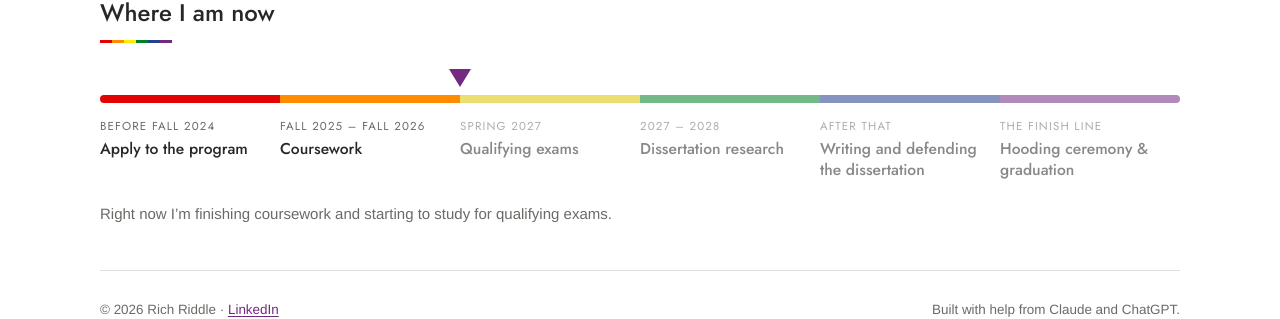
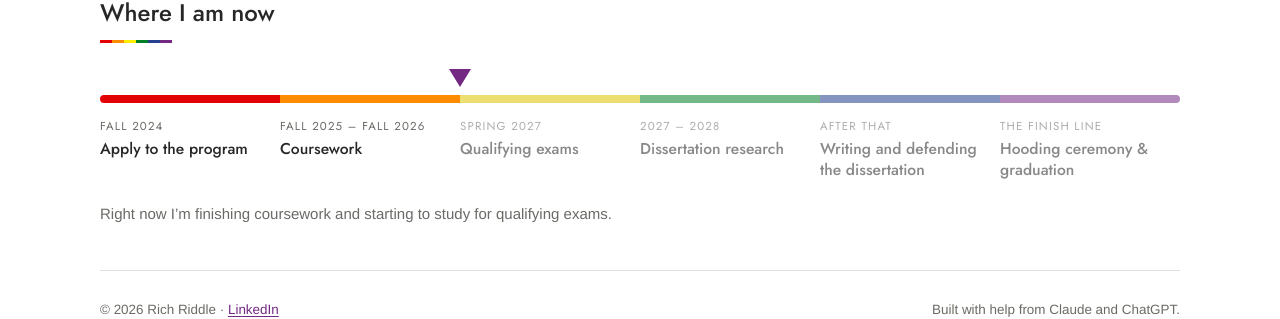
Before and after one commit to prof-richriddle/portfolio, a Jekyll site: the page built from family.html, in a window 1280 px wide. Shown: the part 1109-1428 px from the top of the page. Built offline with Jekyll 4.4.1, drawn with Linux system fonts in a browser that asks for light colours.

Commit message:
Timeline: Fall 2024 for applying
Co-Authored-By: Claude Opus 5.5 <noreply@anthropic.com>
Claude-Session: https://claude.ai/code/session_01LKxkcfdpkeKgywibvvsXFB

```diff
--- a/family.html
+++ b/family.html
@@ -36,7 +36,7 @@ title: Friends & Family
 <section aria-labelledby="now-h">
   <div class="sec-head"><h2 id="now-h">Where I am now</h2></div>
   <ol class="timeline" data-current="2">
-    <li><span class="tl-when">Before Fall 2024</span><span class="tl-what">Apply to the program</span></li>
+    <li><span class="tl-when">Fall 2024</span><span class="tl-what">Apply to the program</span></li>
     <li><span class="tl-when">Fall 2025 – Fall 2026</span><span class="tl-what">Coursework</span></li>
     <li><span class="tl-when">Spring 2027</span><span class="tl-what">Qualifying exams</span></li>
     <li><span class="tl-when">2027 – 2028</span><span class="tl-what">Dissertation research</span></li>
```
